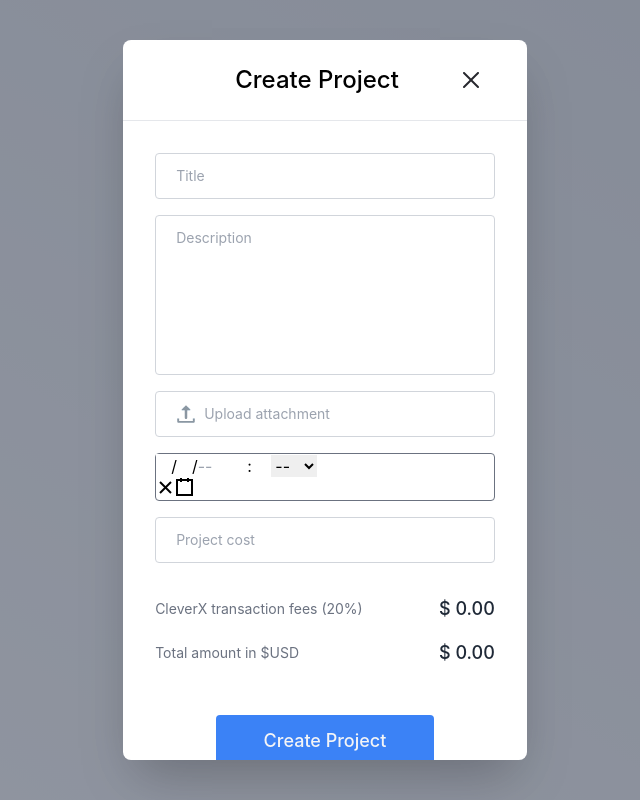
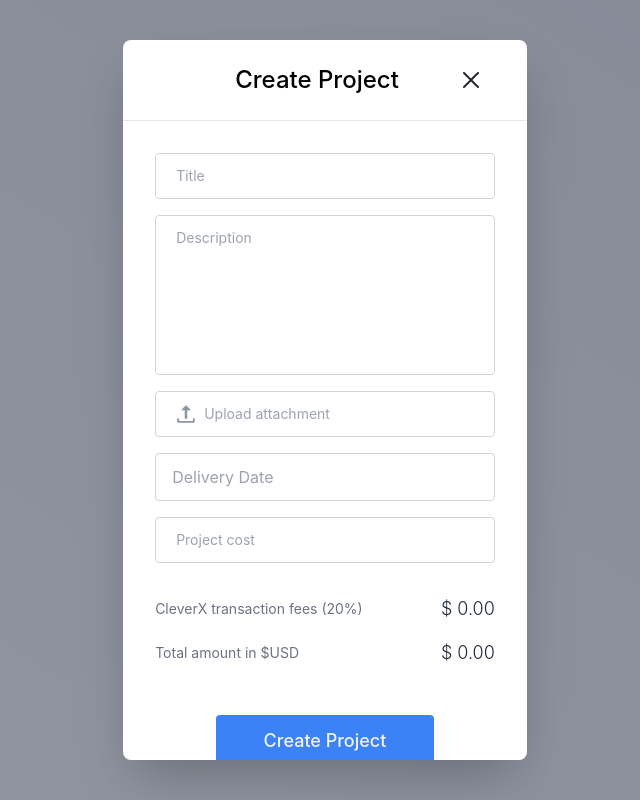
Before and after one commit to vibhav7/client, a React (Create React App) app: page / in a window 1280 px wide. Both pictures are taken after a click on the button "Open Modal". Shown: the whole page, without its empty margins (315-955 px from the left). Built offline with nearby package versions, Linux system fonts and the light colour scheme.

Commit message:
added input value preserve if back button is used

```diff
--- a/src/components/modal/index.js
+++ b/src/components/modal/index.js
@@ -8,10 +8,14 @@ import getScreenUI from "./getScreeUI";
 
 export default function Modal(props) {
   const history = useHistory()
+
   const [projectCost, setProjectCost] = useState(0)
   const [activeScreenId, setActiveScreenID] = useState(props.activeScreenId)
+  const [formData, setFormData] = useState({})
+
   const { control, register, handleSubmit, setValue, errors } = useForm();
   const { isLoading, apiData, apiError, apiButtonId, fetchDATA } = useFetchButton()
+
   const modalComponentArgs = {
     activeScreenId,
     control,
@@ -24,7 +28,8 @@ export default function Modal(props) {
     projectCost,
     isLoading,
     close: props.close,
-    back: handleBack
+    back: handleBack,
+    formData
   }
 
   function handleBack(e, id) {
@@ -32,6 +37,10 @@ export default function Modal(props) {
   }
 
   function handleFormSubmit(data, e) {
+    const { name } = e.target
+    const prevData = formData
+    const newData = { ...prevData, ...data }
+    setFormData(newData)
     switch (e.target.name) {
       case "create_project":
         fetchDATA(apiUrl.create_project, "post", data, e.target.name)
@@ -54,7 +63,7 @@ export default function Modal(props) {
     if (e.target.name == "cost" && e.target.value <= 100000 && e.target.value >= 100 && reg.test(e.target.value)) {
       setProjectCost(e.target.value)
     }
-    else {
+    else if (e.target.name == "cost") {
       setProjectCost(0)
     }
   }
--- a/src/components/modal/modal_header.js
+++ b/src/components/modal/modal_header.js
@@ -5,7 +5,7 @@ export default function ModalHeader(props) {
   return (
     <div className="p-8 px-12 md:py-6 flex items-center justify-between border-b space-x-16">
       {props.back ? <img className="cursor-pointer" src={backIcon} onClick={props.back} /> : <div></div>}
-      <div className="text-2xl font-medium">{props.modalTitle}</div>
+      <div className="md:text-2xl font-medium">{props.modalTitle}</div>
       <img onClick={props.close} className="cursor-pointer" src={closeIcon} />
     </div>
   )
--- a/src/components/ui/attribute.js
+++ b/src/components/ui/attribute.js
@@ -2,7 +2,7 @@ export default function Attribute(props) {
   return (
     <div className={`flex items-center justify-between ${props.containerClassName}`}>
       <div className={`${props.labelClassName || "text-gray-500 text-sm"}`}>{props.label}</div>
-      <div className={`${props.valueClassName || "text-lg text-gray-800 font-medium"}`}>$ {props.value}</div>
+      <div className={`${props.valueClassName || "text-lg text-gray-800 font-light"}`}>$ {props.value}</div>
     </div>
   )
 }
--- a/src/components/ui/date_time_input.js
+++ b/src/components/ui/date_time_input.js
@@ -1,12 +1,14 @@
 import DateTimePicker from 'react-datetime-picker';
 import { Controller } from "react-hook-form";
 import ErrorToast from "./error_toast";
+import DatePicker from "react-datepicker";
+import "react-datepicker/dist/react-datepicker.css";
 
 export default function DateTimeInput(props) {
   const errors = props.errors ? props.errors[props.name] : null
-  let clsName = "w-full h-12 border border-gray-500 rounded bg-white"
+  let clsName = "pl-4 w-full h-12 border border-gray-300 rounded bg-white placeholder-gray-400"
   if (errors) {
-    clsName = "w-full h-12 border border-red-500 rounded bg-red-200"
+    clsName = "pl-4 w-full h-12 border border-red-500 rounded bg-red-200 placeholder-red-800"
   }
   return (
     <div className="w-full flex flex-col justify-items-stretch space-y-1">
@@ -15,14 +17,19 @@ export default function DateTimeInput(props) {
         control={props.control}
         rules={props.validation}
         render={({ onChange, value }) => (
-          <DateTimePicker
+          <DatePicker
             className={clsName}
-            value={value}
+            minDate={new Date()}
+            showTimeSelect
+            selected={value}
+            isClearable
             onChange={onChange}
-            minDate={new Date()}
+            dateFormat="d MMMM, yyyy h:mm aa"
+            placeholderText="Delivery Date"
           />
         )}
       />
+
       {errors ? <ErrorToast text={errors ? errors.message : null} /> : null}
     </div>
   );
--- a/src/components/ui/input.js
+++ b/src/components/ui/input.js
@@ -15,6 +15,7 @@ export default function TextInput(props) {
         disabled={props.disabled}
         placeholder={props.placeholder}
         ref={props.register(props.validation)}
+        defaultValue={props.formData[props.name]}
         name={props.name}
       />
       {errors ? <ErrorToast text={errors ? errors.message : null} /> : null}
--- a/src/components/ui/text_area.js
+++ b/src/components/ui/text_area.js
@@ -9,6 +9,7 @@ export default function TextArea(props) {
   return (
     <div className="w-full flex flex-col justify-items-stretch space-y-1">
       <textarea
+        defaultValue={props.formData[props.name]}
         type={props.type}
         className={clsName}
         disabled={props.disabled}
```
